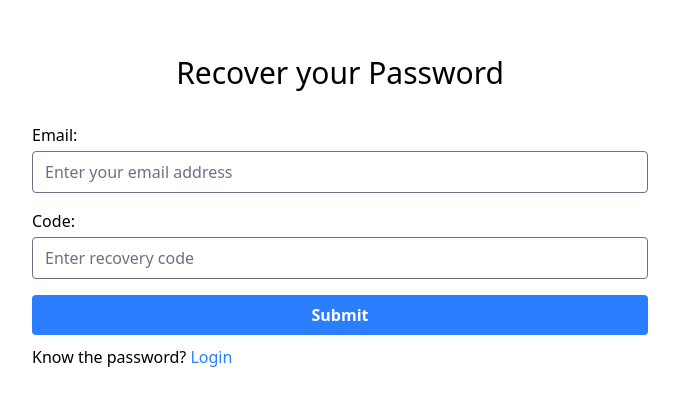
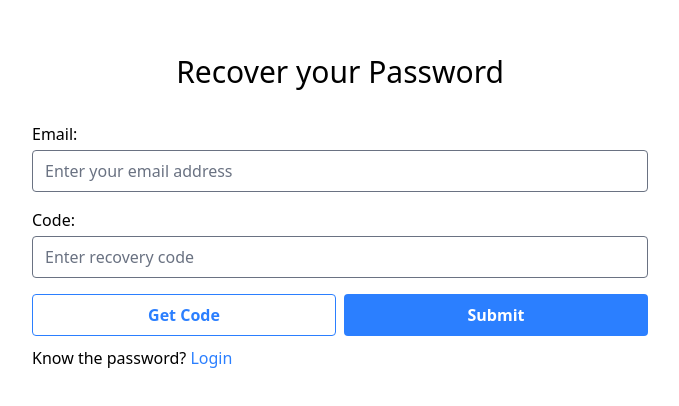
Before and after one commit to pxycknomdictator/portfolio, a SvelteKit app: page /admin/recovery in a window 1280 px wide. Shown: the part 188-594 px from the top of the page, without its empty margins (300-979 px from the left). Built offline with nearby package versions, Linux system fonts and the light colour scheme.

Commit message:
feat: add otp button for getting email

```diff
--- a/src/routes/admin/recovery/+page.svelte
+++ b/src/routes/admin/recovery/+page.svelte
@@ -1,3 +1,11 @@
+<script lang="ts">
+	let disable = $state(false);
+
+	function disableBtn() {
+		disable = true;
+	}
+</script>
+
 <main class="grid h-screen w-screen place-items-center">
 	<form class="w-full max-w-2xl space-y-4 p-7">
 		<h1 class="mb-8 text-center text-xl sm:text-3xl">Recover your Password</h1>
@@ -28,11 +36,23 @@
 				/>
 			</div>
 		</section>
-		<div>
+		<div class="grid grid-cols-2 gap-x-2">
 			<button
-				class="w-full cursor-pointer rounded-sm bg-blue-500 py-2 font-semibold text-white transition-colors hover:bg-blue-600"
-				type="submit">Submit</button
+				disabled={disable}
+				type="button"
+				onclick={disableBtn}
+				class="w-full cursor-pointer rounded-sm border border-blue-500 py-2 font-semibold text-blue-500 transition-colors hover:bg-blue-100 disabled:cursor-not-allowed disabled:opacity-50"
 			>
+				Get Code
+			</button>
+			<button
+				disabled={disable}
+				class="w-full cursor-pointer rounded-sm bg-blue-500 py-2 font-semibold text-white transition-colors hover:bg-blue-600 disabled:cursor-not-allowed disabled:opacity-50"
+				type="submit"
+			>
+				Submit
+			</button>
+
 			<span class="mt-2.5 block">
 				Know the password?
 				<a class="text-blue-500 hover:underline" href="/admin/login">Login</a>
```
